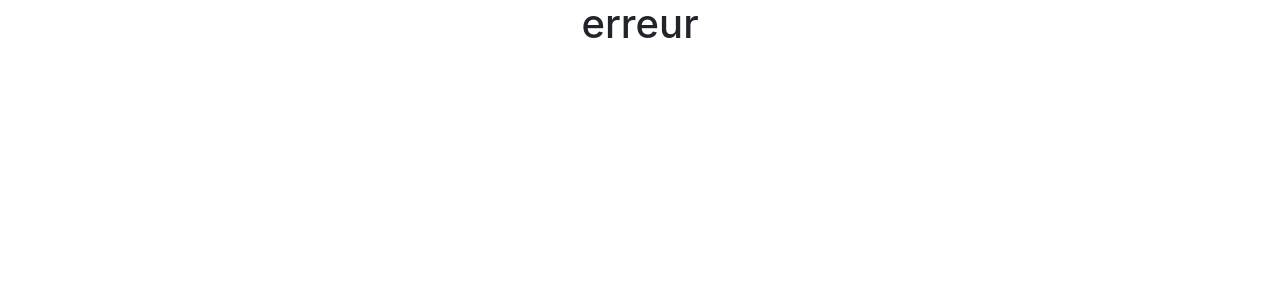
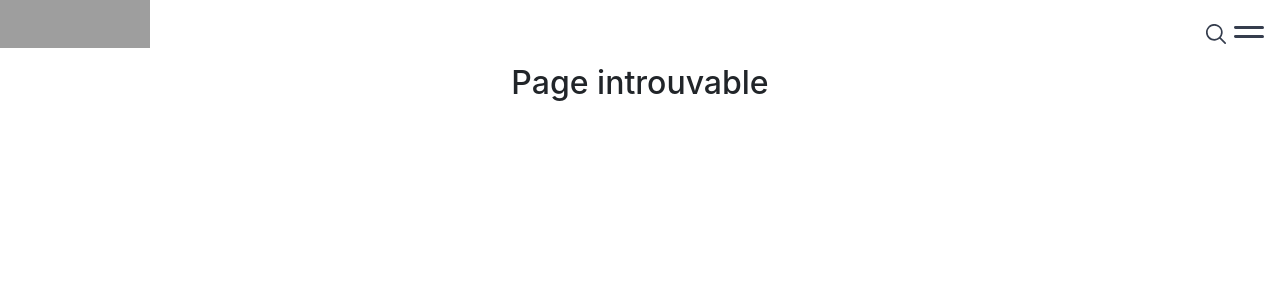
Before and after one commit to w4cwac/Trouve-ton-artisan, a React (Create React App) app: page /accessibilite in a window 1280 px wide. Shown: the top 300 px of the page. Built offline with nearby package versions, Linux system fonts and the light colour scheme; grey boxes are pictures that could not be loaded; the HTML template or start-up script is replaced by a standard one.

Commit message:
page 404

```diff
--- a/src/Pages/404.jsx
+++ b/src/Pages/404.jsx
@@ -1,7 +1,18 @@
+import Header from "../components/header";
+import HeaderModal from "../components/headerModal";
+
 export default function Error404 (){
 
     return(
-        <h1>erreur</h1>
+        <div>
+            <header>
+                <Header></Header>
+            </header>
+            <main>
+                <h2>Page introuvable</h2>
+
+            </main>
+        </div>
 
     );
 }
```
